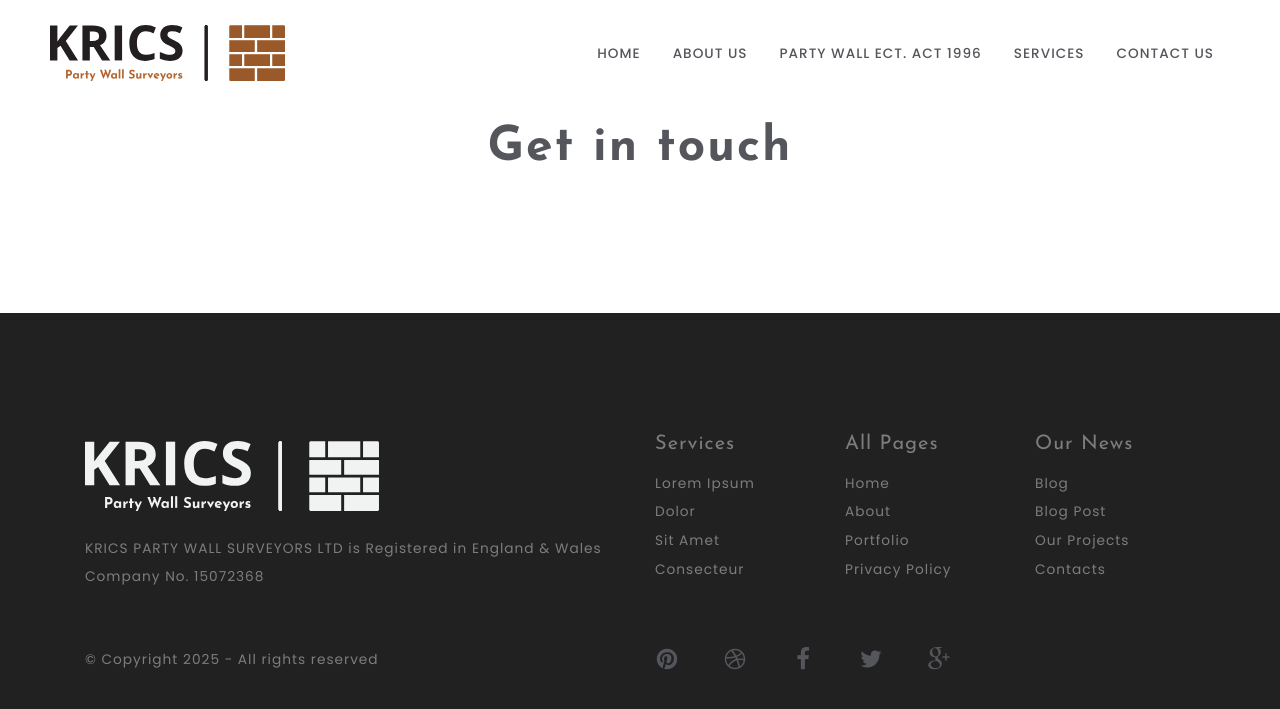
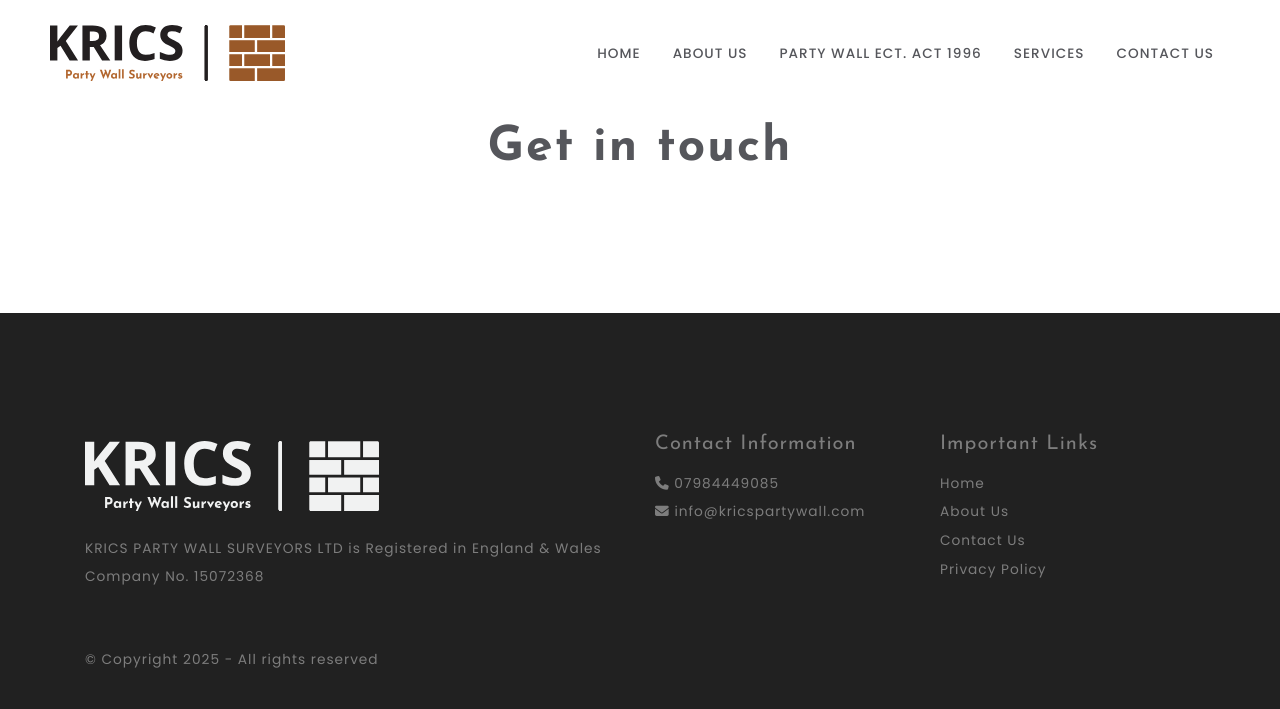
Before and after one commit to KRICSPARTY/stage.kricspartywall.com, a Jekyll site: the page built from pages/get-in-touch.html, in a window 1280 px wide. Shown: the top 709 px of the page. Built offline with Jekyll 4.4.1, drawn with Linux system fonts in a browser that asks for light colours; some web fonts are replaced.

Commit message:
updates to footer

```diff
--- a/_layouts/default.html
+++ b/_layouts/default.html
@@ -126,36 +126,24 @@
                                 <p>Company No. 15072368</p>
                             </div>
                         </div>
-                        <div class="col-lg-2">
-                            <h4>Services</h4>
+                        <div class="col-lg-3">
+                            <h4>Contact Information</h4>
                             <div class="footer-nav">
                                 <ul>
-                                    <li><a href="#">Lorem Ipsum</a></li>
-                                    <li><a href="#">Dolor</a></li>
-                                    <li><a href="#">Sit Amet</a></li>
-                                    <li><a href="#">Consecteur</a></li>
+                                    <li><i class="fa fa-phone"></i>&nbsp;07984449085</li>
+                                    <li><i class="fa fa-envelope"></i>&nbsp;<a href="mailto:info@kricspartywall.com">info@kricspartywall.com</a></li>
                                 </ul>
+                                <br />
                             </div>
                         </div>
-                        <div class="col-lg-2">
-                            <h4>All Pages</h4>
+                        <div class="col-lg-3">
+                            <h4>Important Links</h4>
                             <div class="footer-nav">
                                 <ul>
                                     <li><a href="/">Home</a></li>
-                                    <li><a href="about">About</a></li>
-                                    <li><a href="#">Portfolio</a></li>
+                                    <li><a href="about">About Us</a></li>
+                                    <li><a href="contact">Contact Us</a></li>
                                     <li><a href="privacy">Privacy Policy</a></li>
-                                </ul>
-                            </div>
-                        </div>
-                        <div class="col-lg-2">
-                            <h4>Our News</h4>
-                            <div class="footer-nav">
-                                <ul>
-                                    <li><a href="#">Blog</a></li>
-                                    <li><a href="#">Blog Post</a></li>
-                                    <li><a href="#">Our Projects</a></li>
-                                    <li><a href="#">Contacts</a></li>
                                 </ul>
                             </div>
                         </div>
@@ -168,6 +156,7 @@
                                 <p>&copy; Copyright <span id="year">2025</span> - All rights reserved </p>
                             </div>
                             <div class="col-md-6">
+                                <!--
                                 <ul class="social-network with-text">
                                     <li><a href="#"><span class="icon-pinterest"></span></a></li>
                                     <li><a href="#"><span class="icon-dribbble"></span></a></li>
@@ -175,6 +164,7 @@
                                     <li><a href="#"><span class="icon-twitter"></span></a></li>
                                     <li><a href="#"><span class="icon-google-plus"></span></a></li>
                                 </ul>
+                                -->
                             </div>
                         </div>
                     </div>
```
